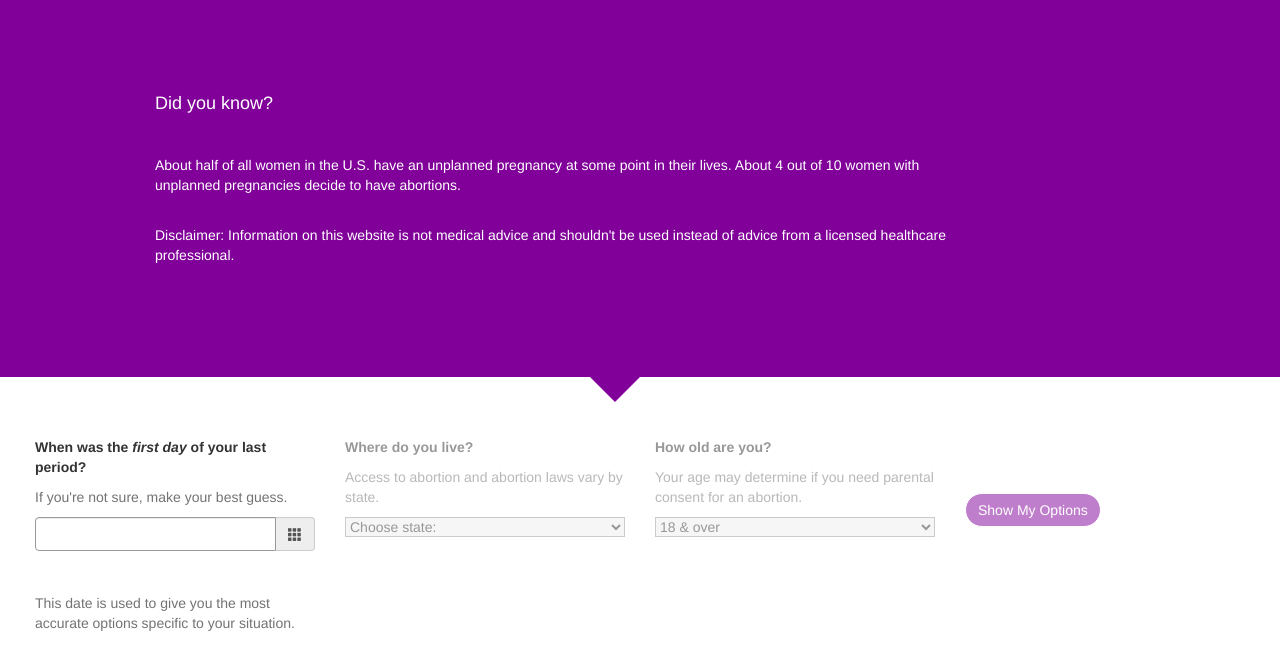
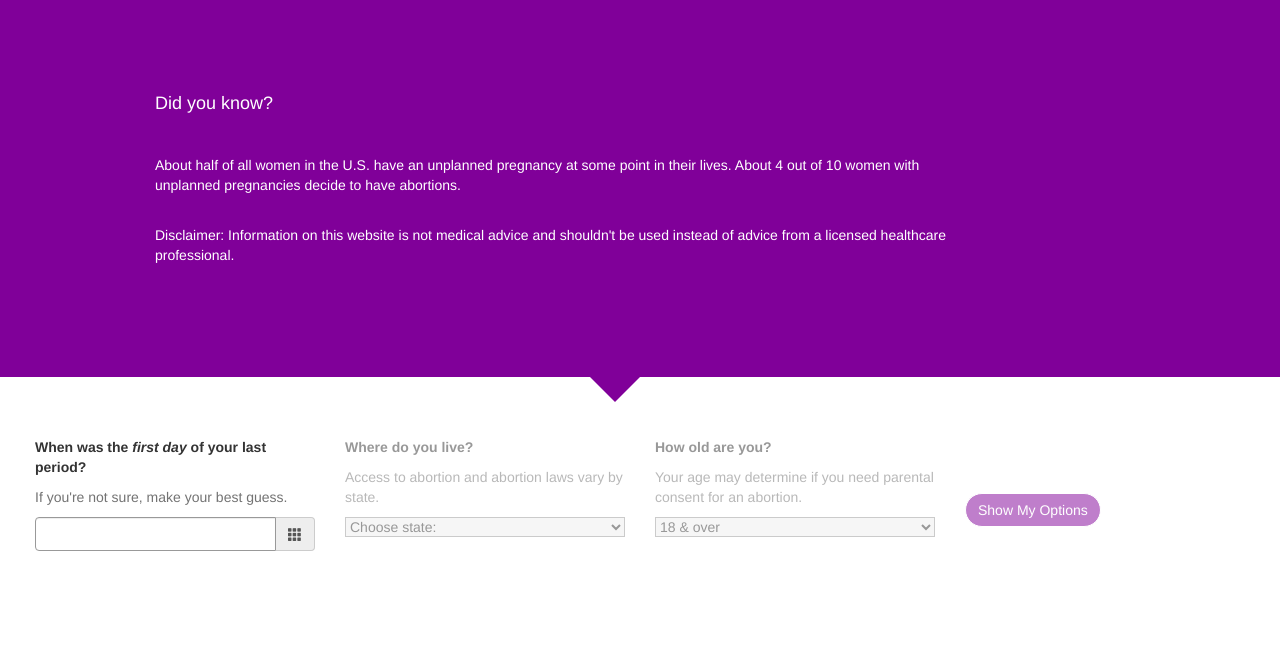
Before and after one commit to alexanian/termina, a website: page web-app/public/index.html in a window 1280 px wide. Shown: the part 149-810 px from the top of the page. Drawn offline with nearby package versions, Linux system fonts and the light colour scheme; no server answers.

Commit message:
remove extra help block for date

```diff
--- a/web-app/public/index.html
+++ b/web-app/public/index.html
@@ -291,7 +291,6 @@
                             <span class="glyphicon glyphicon-th"></span>
                           </div>
                         </div>
-                        <p class="help-block">This date is used to give you the most accurate options specific to your situation.</p>
                       </div>
                     </div>
 
```
